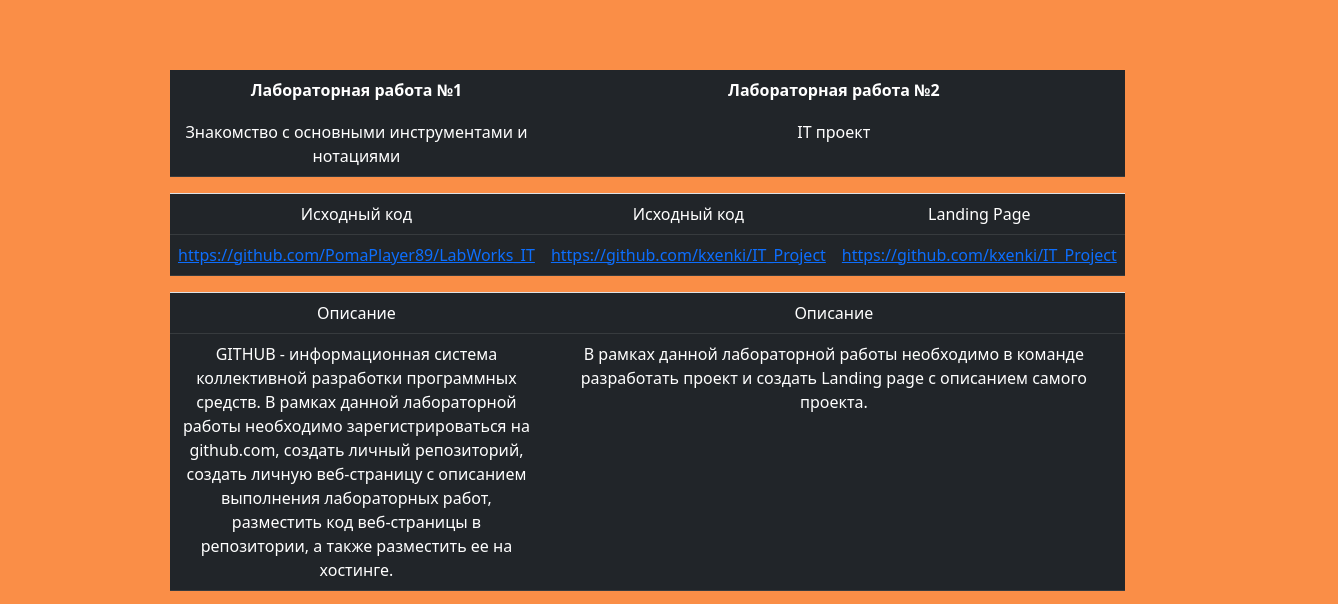
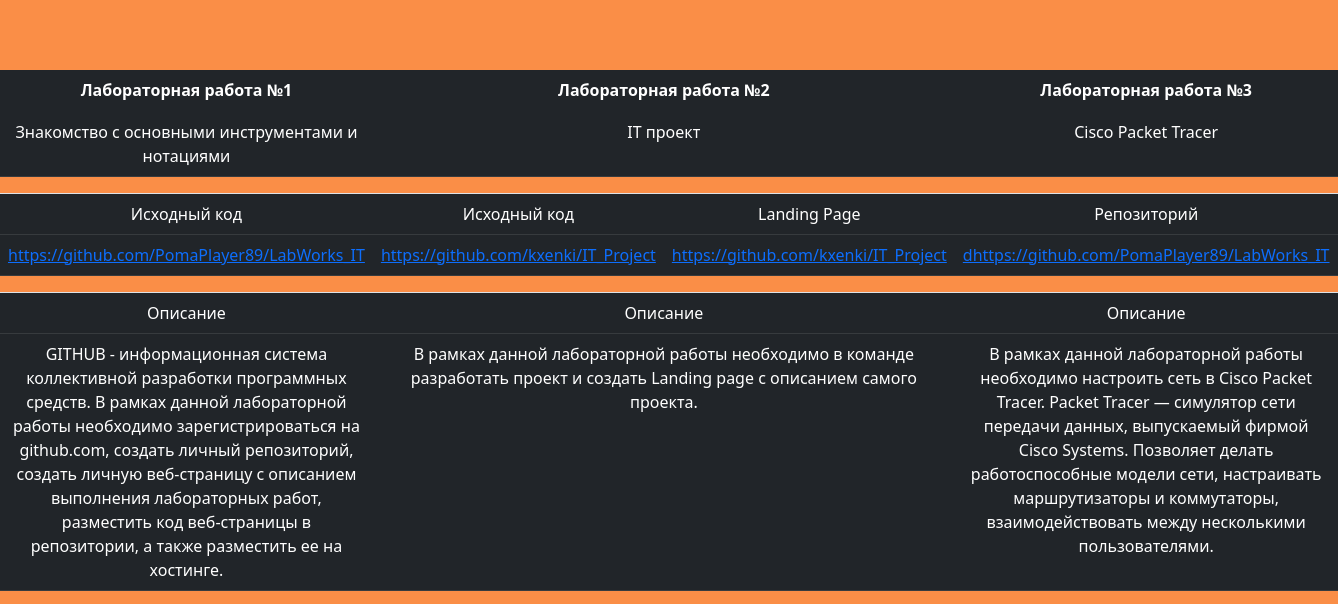
Before and after one commit to PomaPlayer89/LabWorks_IT, a plain HTML site: page index.html in a window 1280 px wide. Shown: the part 635-1239 px from the top of the page, 1338 px wide, since content can reach past the window. Drawn offline with nearby package versions, Linux system fonts and the light colour scheme.

Commit message:
Описание ЛР3

```diff
--- a/index.html
+++ b/index.html
@@ -2,7 +2,7 @@
 <html lang="ru">
 <head>
 	<meta http-equiv="Content-Type" content="text/html; charset=utf-8">
-	<meta name="viewport" content="width=device-width; initial-scale=1.0">
+	<meta name="viewport" content="width=device-width, initial-scale=1.0">
 	<title>Интернет-технологии</title>
     <!-- Bootstrap CSS (jsDelivr CDN) -->
   <link href="https://cdn.jsdelivr.net/npm/bootstrap@5.1.3/dist/css/bootstrap.min.css" rel="stylesheet" integrity="sha384-1BmE4kWBq78iYhFldvKuhfTAU6auU8tT94WrHftjDbrCEXSU1oBoqyl2QvZ6jIW3" crossorigin="anonymous">
@@ -27,43 +27,49 @@
             <div class="sim-slider-dots"></div>
         </div>
     </div>
-    <div style="text-align: center; margin: auto; width: 940px;">
-        <table class="table" style="width: 100%;">
+    <div style="text-align: center; margin: auto; width: 1300px;">
+        <table class="table">
             <thead class="table table-dark">
               <tr>
-                <th scope="col" colspan="2" style="width: 50%;">Лабораторная работа №1</th>
-                <th scope="col" colspan="2" style="width: 50%;">Лабораторная работа №2</th>
+                <th scope="col" colspan="2">Лабораторная работа №1</th>
+                <th scope="col" colspan="2">Лабораторная работа №2</th>
+				<th scope="col" colspan="2">Лабораторная работа №3</th>
               </tr>
             </thead>
             <tbody>
               <tr class="table-dark">
                 <td colspan="2">Знакомство с основными инструментами и нотациями</td>
                 <td colspan="2">IT проект</td>
+				<td colspan="2">Сisco Packet Tracer</td>
               </tr>
               <tr>
-                <td  colspan="4"></td>
+                <td  colspan="6"></td>
               </tr>
               <tr class="table-dark">
                 <td colspan="2">Исходный код</td>
                 <td>Исходный код</td>
                 <td>Landing Page</td>
+				<td colspan="2">Репозиторий</td>
               </tr>
               <tr class="table-dark">
                 <td colspan="2"><a href="https://github.com/PomaPlayer89/LabWorks_IT">https://github.com/PomaPlayer89/LabWorks_IT</a></td>
                 <td><a href="https://github.com/kxenki/IT_Project">https://github.com/kxenki/IT_Project</a></td>
                 <td><a href="https://github.com/kxenki/IT_Project">https://github.com/kxenki/IT_Project</a></td>
+				<td colspan="2"><a href="https://github.com/PomaPlayer89/LabWorks_IT">dhttps://github.com/PomaPlayer89/LabWorks_IT</a></td>
               </tr>
               <tr>
-                <td  colspan="4"></td>
+                <td  colspan="6"></td>
               </tr>
               <tr class="table-dark">
                 <td colspan="2" class="table-dark">Описание</td>
                 <td colspan="2" class="table-dark">Описание</td>
+				<td colspan="2" class="table-dark">Описание</td>
               </tr>
               <tr class="table-dark">
                 <td colspan="2">GITHUB - информационная система коллективной разработки программных средств. В рамках данной лабораторной работы необходимо зарегистрироваться на github.com, создать личный репозиторий, создать личную веб-страницу с описанием выполнения лабораторных работ, разместить код веб-страницы в репозитории, а также разместить ее на хостинге.</td>
                 <td colspan="2">В рамках данной лабораторной работы необходимо в команде разработать проект и создать Landing page с описанием самого проекта.</td>
-              </tr>
+				<td colspan="2">В рамках данной лабораторной работы необходимо настроить сеть в Сisco Packet Tracer. Packet Tracer — симулятор сети передачи данных, выпускаемый фирмой Cisco Systems. Позволяет делать работоспособные модели сети, настраивать маршрутизаторы и коммутаторы, взаимодействовать между несколькими пользователями.</td>
+			  </tr>
             </tbody>
           </table>
     </div>
```
